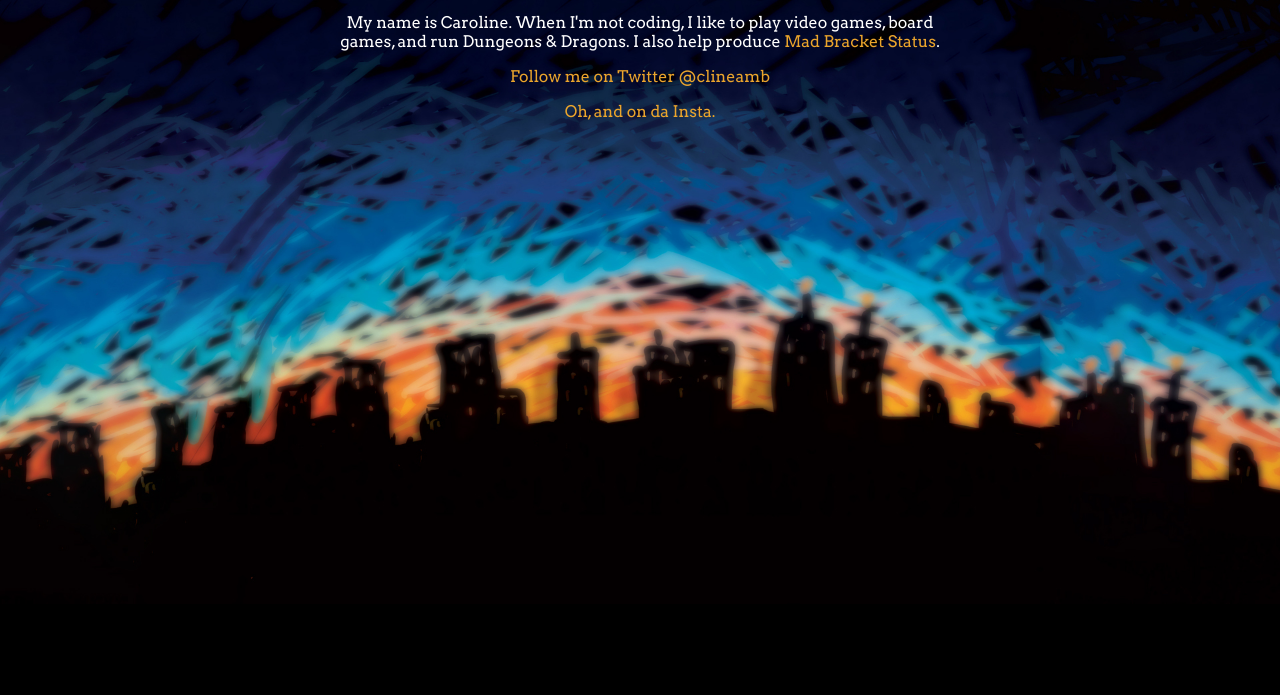
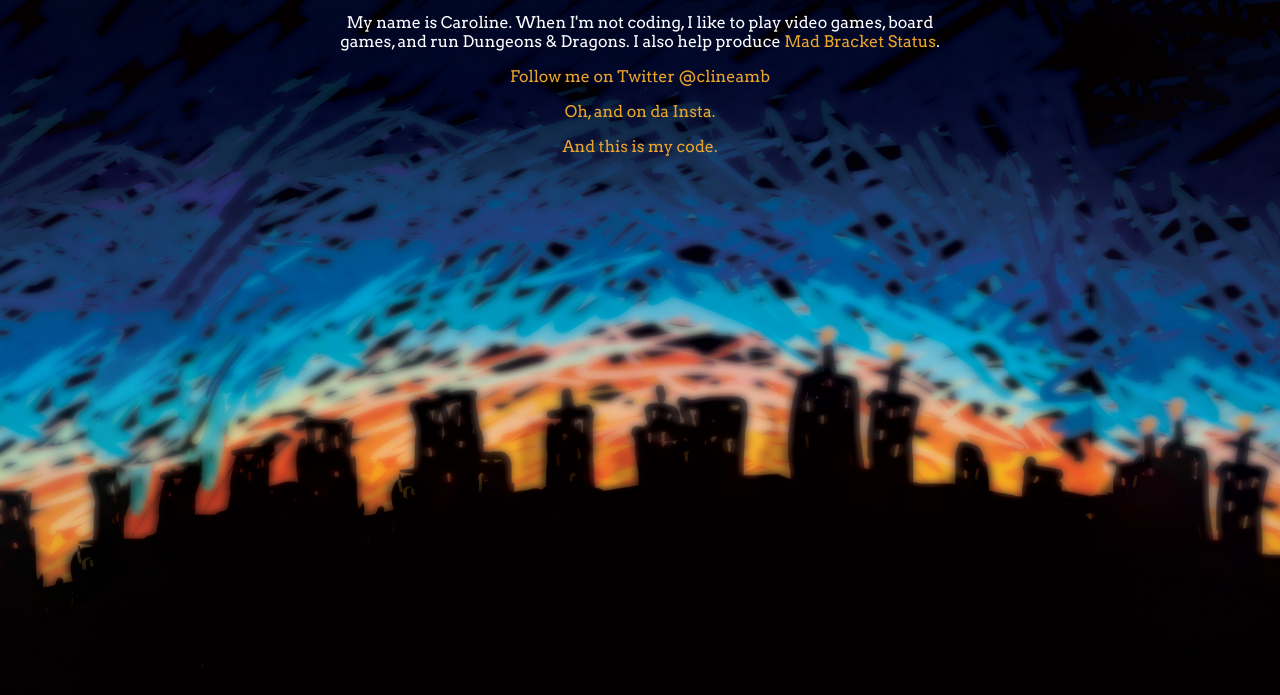
Before and after one commit to clineamb/clineamb.github.io, a website: page index.html in a window 1280 px wide. Shown: the part 105-800 px from the top of the page. Drawn offline with Linux system fonts and the light colour scheme.

Commit message:
copy update

```diff
--- a/index.html
+++ b/index.html
@@ -15,8 +15,8 @@
         <p>My name is Caroline. When I'm not coding, I like to play video games, board games, and run Dungeons &amp; Dragons.  I also help produce <a href="http://madbracketstatus.com" target="_blank">Mad Bracket Status</a>.</p>
         <p><a href="http://twitter.com/clineamb" target="_twitter">Follow me on Twitter @clineamb</a></p>
         <p><a href="http://instagram.com/clineamb" target="_twitter">Oh, and on da Insta.</a></p>
+        <p><a href="http://github.com/clineamb" target="_twitter">And this is my code.</a></p>
     </header>
 </div>
-    <script src="/js/ca.min.js"></script>
 </body>
 </html>
--- a/less/style.less
+++ b/less/style.less
@@ -15,7 +15,7 @@ html * {
 
 body {
     background:         @black url('../img/bg.jpg') no-repeat top center;
-    background-size:    100% auto;
+    background-size:    cover;
     color:              @white;
     font-family:        'Arvo', 'Consolas', 'Courier New', monospace;
     width:              100%;
```
Also changed, not shown: css/style.min.css.
